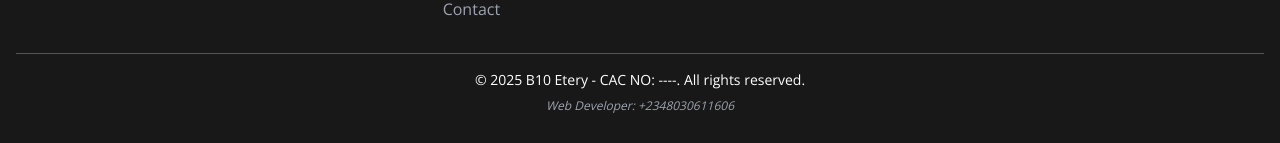
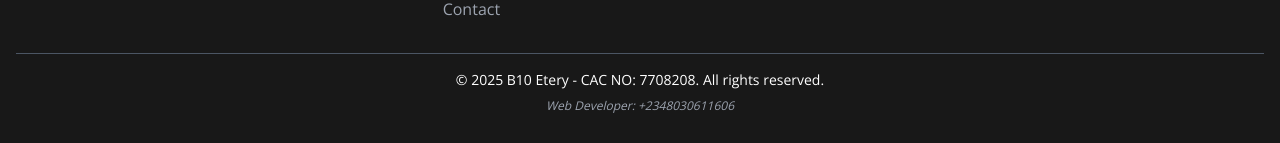
Before and after one commit to SunnyJohny/B10-Eatery, a React (Create React App) app: page / in a window 1280 px wide. Shown: the part 4111-4254 px from the top of the page. Built offline with nearby package versions, Linux system fonts and the light colour scheme; no server answers; the database is empty.

Commit message:
Footer update

```diff
--- a/src/components/Footer.jsx
+++ b/src/components/Footer.jsx
@@ -10,7 +10,7 @@ import {
 const socialMediaLinks = [
   { name: "YouTube", icon: <FaYoutube />, url: "#" },
   { name: "WhatsApp", icon: <FaWhatsapp />, url: "https://wa.me/+2348038652949" },
-  { name: "Facebook", icon: <FaFacebook />, url: "https://www.facebook.com/share/1D7oL6bTGc/" },
+  { name: "Facebook", icon: <FaFacebook />, url: "https://www.facebook.com/share/16hswFzy7r/" },
   { name: "LinkedIn", icon: <FaLinkedin />, url: "#" },
   { name: "TikTok", icon: <FaTiktok />, url: "https://www.facebook.com/share/1D7oL6bTGc/" },
 ];
@@ -92,7 +92,7 @@ const Footer = () => {
         <div className="mt-8 border-t border-gray-600 pt-4 text-center">
           <p className="text-sm">
             &copy; {new Date().getFullYear()} B10 Etery - CAC NO:
-            ----. All rights reserved.
+            7708208. All rights reserved.
           </p>
           <p className="text-xs italic text-gray-400 mt-2">
             Web Developer: +2348030611606
```
